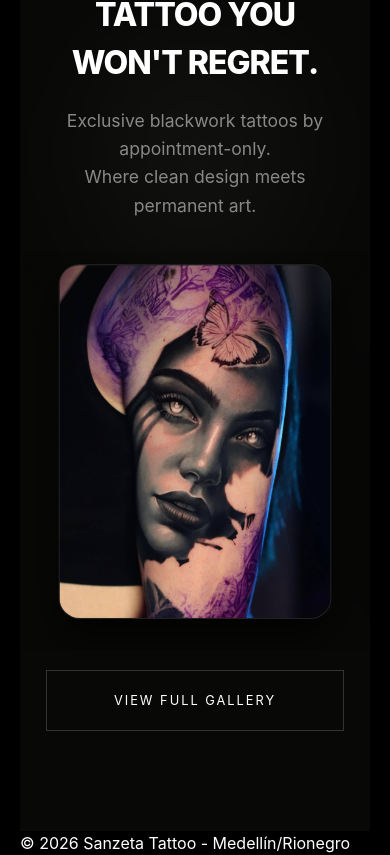
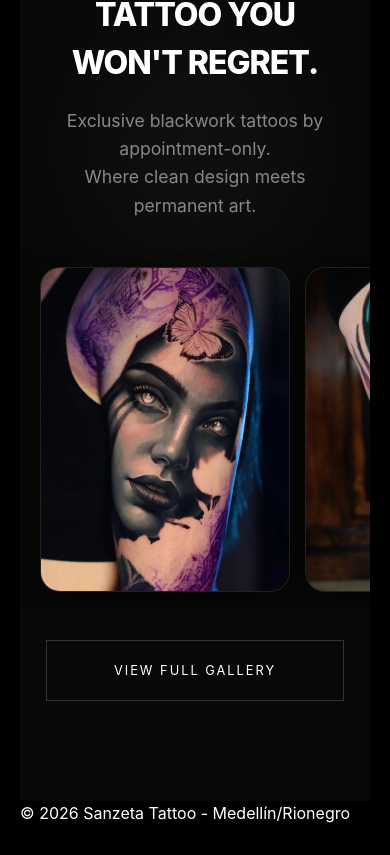
Before and after one commit to SoyDouglas/SanzetaWeb, a React (Vite) app: page / in a window 390 px wide. Shown: the part 2230-3085 px from the top of the page. After the commit the page ends 3055 px from the top, so only its background shows below. Built offline with nearby package versions, Linux system fonts and the light colour scheme.

Commit message:
Fixing an scroll bug in portfolio

```diff
--- a/src/styles/PortfolioHome.css
+++ b/src/styles/PortfolioHome.css
@@ -185,16 +185,17 @@
   cursor: pointer;
 }
 
-/* Responsivo para móviles */
-/* --- RESPONSIVO PARA MÓVILES (Ruleta Horizontal) --- */
+
+/* --- RESPONSIVO PARA MÓVILES --- */
+/* --- RESPONSIVO PARA MÓVILES (Scroll Horizontal Simple y Limpio) --- */
 @media (max-width: 768px) {
   .portfolio-showcase-3d {
-    padding: 80px 0 100px 0; /* Quitamos el padding lateral para que el scroll toque los bordes */
+    padding: 80px 0 100px 0;
   }
 
   .portfolio-header-center {
     margin-bottom: 30px;
-    padding: 0 5%; /* Devolvemos el padding solo a los textos */
+    padding: 0 5%;
   }
 
   .section-title {
@@ -203,103 +204,54 @@
     margin-bottom: 20px;
   }
 
-  /* Transformamos el contenedor en un Scroll Horizontal Nativo */
+  /* Contenedor: Scroll nativo fluido sin imanes (scroll-snap eliminado) */
   .portfolio-fan-container {
-    height: 400px; /* Altura fija para el carrusel */
+    height: 360px; /* Ajustado al alto de las cartas */
     display: flex;
     flex-direction: row;
     align-items: center;
     justify-content: flex-start;
     overflow-x: auto;
     overflow-y: hidden;
-    scroll-snap-type: x mandatory; /* Activa la "ruleta" magnética */
-    scroll-behavior: smooth;
-    margin-bottom: 20px;
+    margin-bottom: 30px;
+    padding: 0 20px; /* Padding simple para separar de los bordes de la pantalla */
+    gap: 15px; /* Separación limpia y estática entre cartas */
 
-    /* TRUCO UX: padding calculando la mitad de la pantalla (50vw) menos la mitad del ancho de la carta (130px) */
-    /* Esto permite que la Carta 1 y la Carta 8 queden exactamente en el centro */
-    padding-left: calc(50vw - 130px);
-    padding-right: calc(50vw - 130px);
-
-    /* Ocultamos la barra de scroll nativa para mayor elegancia */
+    /* Ocultamos la barra de scroll nativa */
     -ms-overflow-style: none;
     scrollbar-width: none;
   }
+
   .portfolio-fan-container::-webkit-scrollbar {
     display: none;
   }
 
+  /* Cartas: Tamaño fijo, sin escalas, ni opacidades, ni clases dinámicas */
   .fan-item {
-    position: relative; /* Quitamos el position absolute del escritorio */
-    flex: 0 0 auto; /* Evita que las cartas se encojan */
-    width: 260px;
-    height: 338px;
-    scroll-snap-align: center; /* Se imanta al centro de la pantalla */
-
-    /* Estado inactivo (cartas a los lados) */
-    transform: scale(0.85);
-    opacity: 0.4;
-    margin: 0 5px; /* Separación base muy pegada */
-    transition: all 0.5s cubic-bezier(0.25, 1, 0.5, 1);
+    position: relative;
+    flex: 0 0 auto;
+    width: 250px;
+    height: 325px;
+    opacity: 1 !important; /* Siempre visibles al 100% */
+    transform: none !important; /* Anulamos cualquier escala */
+    margin: 0; /* El margen lo maneja el 'gap' del contenedor */
     z-index: 1;
+    transition: none; /* Quitamos transiciones para evitar bugs */
   }
 
-  /* --- NUEVOS ESTILOS DE ROTACIÓN AUTOMÁTICA --- */
-
-/* 1. Definimos la animación de giro continuo */
-@keyframes continuousSpin {
-  from {
-    /* Mantenemos el escalado y rotación del abanico que ya definimos */
-    transform: rotate(var(--rot)) scale(var(--s)) translateX(var(--x)) rotateY(0deg);
-  }
-  to {
-    transform: rotate(var(--rot)) scale(var(--s)) translateX(var(--x)) rotateY(360deg);
-  }
-}
-
-/* 2. Aplicamos la animación a las cartas en su estado 'section-active' */
-.section-active .fan-item {
-  /* ... (Mantén tu código anterior de revealFan aquí) ... */
-
-  /* NUEVA LÍNEA: Aplicamos la animación de giro */
-  animation: revealFan 1s cubic-bezier(0.16, 1, 0.3, 1) forwards,
-             continuousSpin 20s linear infinite; /* 20s es la velocidad de giro */
-
-  /* TRUCO UX: Retraso de animación para que no giren todas al mismo tiempo */
-  animation-delay: calc(var(--index-delay) * 0.1s), calc(var(--index-delay) * 1.5s);
-
-  /* Necesario para el efecto 3D */
-  transform-style: preserve-3d;
-  perspective: 1000px;
-}
-
-/* 3. Pausamos el giro automático al pasar el mouse (Hover) para que puedan ver el arte */
-.fan-item:hover {
-  animation-play-state: running, paused;
-  transform: rotate(var(--rot)) scale(calc(var(--s) * 1.05)) translateX(var(--x)) !important;
-  z-index: 50; /* Lo traemos al frente */
-}
-
-  /* Anulamos las variables de posición 3D del escritorio */
+  /* Anulamos las variables de posición 3D y animaciones del escritorio */
+  .section-active .fan-item,
   .section-active .fan-pos-0, .section-active .fan-pos-1,
   .section-active .fan-pos-2, .section-active .fan-pos-3,
   .section-active .fan-pos-4, .section-active .fan-pos-5,
   .section-active .fan-pos-6, .section-active .fan-pos-7 {
-    transform: scale(0.85); /* Sobrescribimos la rotación y el eje Y */
-    animation: none; /* Quitamos la animación de apilamiento */
+    animation: none !important;
+    transform: none !important;
   }
 
-  /* --- EL MAGICO EFECTO DE CARTA CENTRAL --- */
-  .fan-item.active-center {
-    transform: scale(1.05); /* Se hace más grande */
-    opacity: 1; /* Brilla al 100% */
-    margin: 0 25px; /* EMPUJA a las cartas de al lado creando espacio */
-    z-index: 10;
-    box-shadow: 0 15px 40px rgba(0,0,0,0.8);
-  }
-
-  .fan-item.active-center img {
-    filter: grayscale(0%); /* La carta central revela su detalle en Black & Grey */
+  /* Mostramos el arte a todo color en celular, sin depender del hover */
+  .fan-item img {
+    filter: grayscale(0%) !important;
   }
 
   /* Botón */
```
